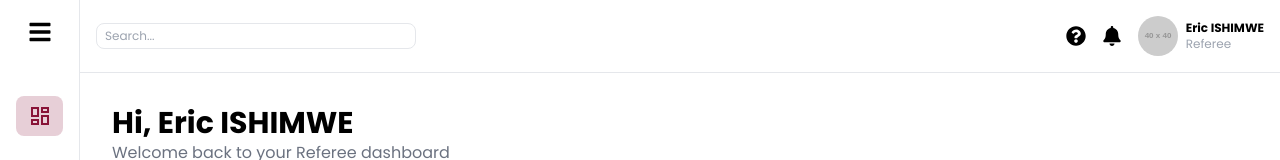
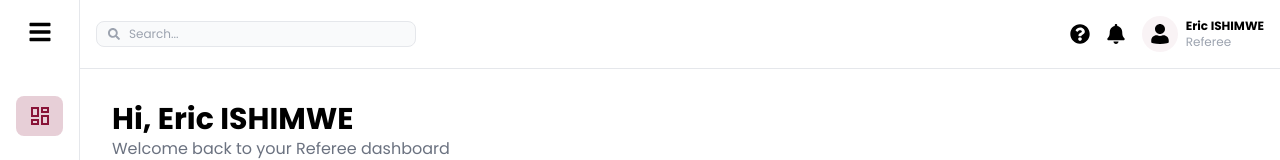
Before and after one commit to dushimire20/referee-app, a React (Vite) app: page /dashboard in a window 1280 px wide. Shown: the top 160 px of the page. Built offline with nearby package versions, Linux system fonts and the light colour scheme.

Commit message:
Refactor: Simplify Navbar component and add search functionality

```diff
--- a/src/components/Navbar.tsx
+++ b/src/components/Navbar.tsx
@@ -1,24 +1,25 @@
 import { FaBell, FaQuestionCircle } from 'react-icons/fa';
+import { FaUser } from 'react-icons/fa';
+import { FaSearch } from 'react-icons/fa';
 
 function Navbar() {
 	return (
-		<nav className="flex sticky top-0 w-full justify-between items-center bg-white border-b p-4 text-xs z-10">
+		<nav className="flex sticky top-0 w-full justify-between items-center bg-white border-b p-4 text-xs">
 			<div className="flex-1">
-				<input
-					type="text"
-					placeholder="Search..."
-					className="border px-2 py-1 rounded-lg w-full max-w-xs"
-				/>
+				<div className="relative">
+					<FaSearch className="absolute left-3 top-1/2 transform -translate-y-1/2 text-gray-400"/>
+					<input
+						type="text"
+						placeholder="Search..."
+						className="border bg-gray-50 px-2 py-1 pl-8 rounded-lg w-full max-w-xs focus:outline-none"
+					/>
+				</div>
 			</div>
 			<div className="flex items-center gap-4">
-				<FaQuestionCircle size={20} className="cursor-pointer" />
-				<FaBell size={20} className="cursor-pointer" />
+				<FaQuestionCircle size={20} className="cursor-pointer"/>
+				<FaBell size={20} className="cursor-pointer"/>
 				<div className="flex items-center gap-2">
-					<img
-						src="https://via.placeholder.com/40" // Replace with actual user image
-						alt="User avatar"
-						className="rounded-full w-10 h-10"
-					/>
+					<FaUser size={40} className="rounded-full w-9 h-9 py-2 bg-secondary-100 bg-opacity-5"/>
 					<div className="hidden sm:block">
 						<p className="font-semibold">Eric ISHIMWE</p>
 						<p className="text-gray-400">Referee</p>
```
